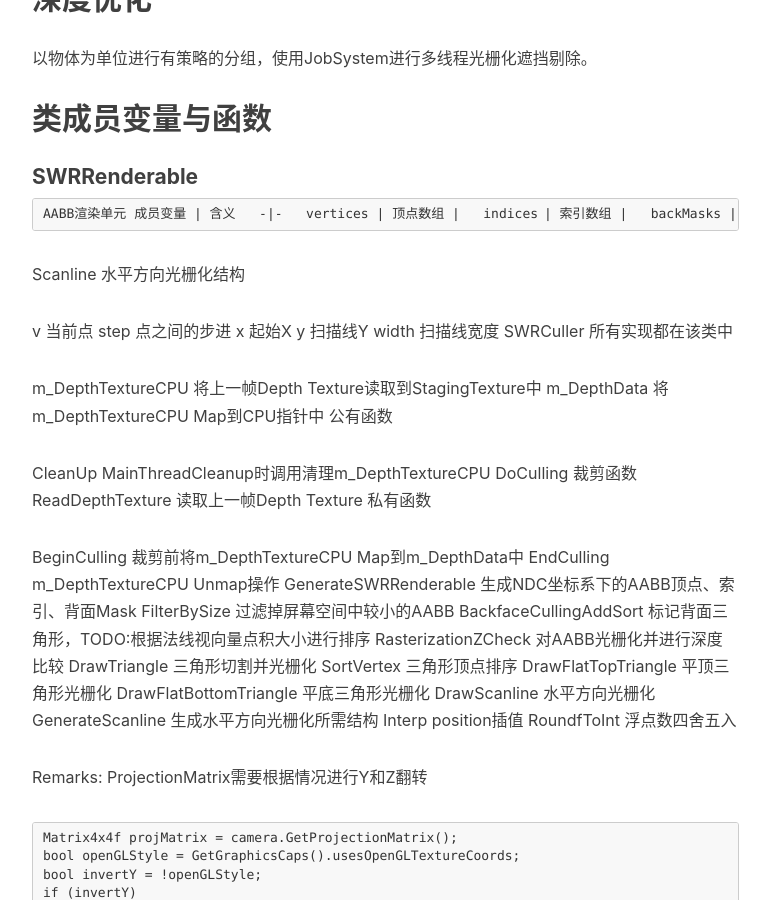
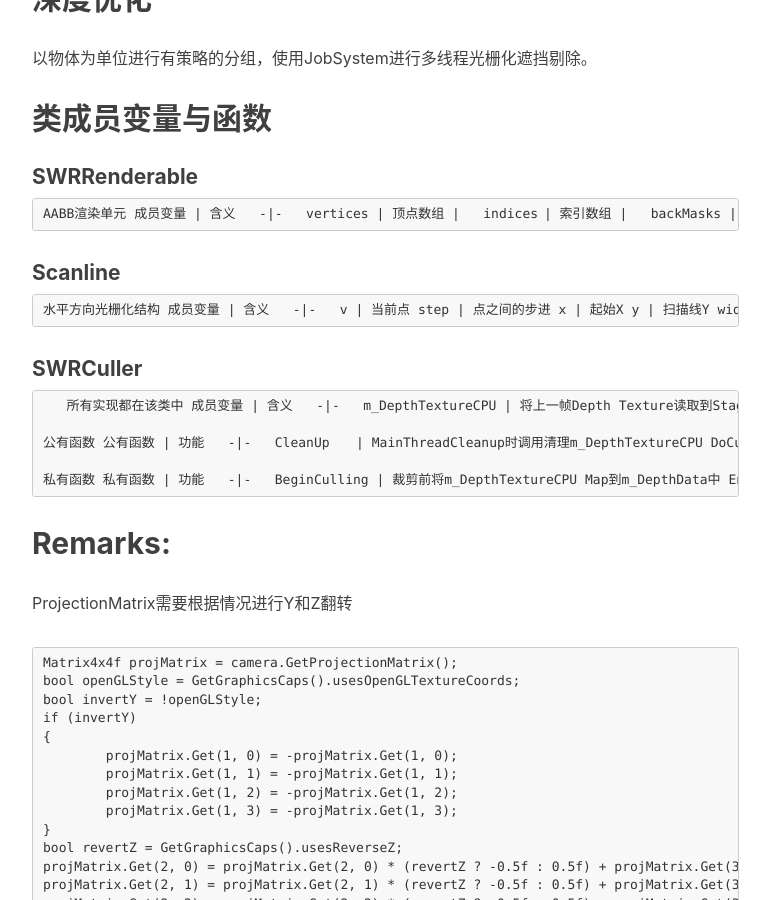
Before and after one commit to huangx916/huangx916.github.io, a Jekyll site: the page built from _posts/2019-09-23-swrzb.markdown, in a window 1280 px wide and 900 px high, scrolled down 1322 px. Shown: the whole window, without its empty margins (233-1003 px from the left). Built offline with Jekyll 4.4.1, drawn with Linux system fonts in a browser that asks for light colours; nearby versions of some CDN libraries; comment, search, counter and statistics services are not loaded.

Commit message:
Update 2019-09-23-swrzb.markdown

````diff
--- a/_posts/2019-09-23-swrzb.markdown
+++ b/_posts/2019-09-23-swrzb.markdown
@@ -34,42 +34,49 @@
 indices	| 索引数组 |
 backMasks | 三角形背面标识 |
 
-Scanline
+#### Scanline
     水平方向光栅化结构
+成员变量 | 含义
+-|-
+v | 当前点
+step | 点之间的步进
+x | 起始X
+y | 扫描线Y
+width | 扫描线宽度
 
-v	当前点
-step	点之间的步进
-x	起始X
-y	扫描线Y
-width	扫描线宽度
-SWRCuller
+#### SWRCuller
        所有实现都在该类中
+成员变量 | 含义
+-|-
+m_DepthTextureCPU | 将上一帧Depth Texture读取到StagingTexture中
+m_DepthData	| 将m_DepthTextureCPU Map到CPU指针中
 
-m_DepthTextureCPU	将上一帧Depth Texture读取到StagingTexture中
-m_DepthData	将m_DepthTextureCPU Map到CPU指针中
     公有函数
+公有函数 | 功能
+-|-
+CleanUp	| MainThreadCleanup时调用清理m_DepthTextureCPU
+DoCulling |	裁剪函数
+ReadDepthTexture |	读取上一帧Depth Texture
 
-CleanUp	MainThreadCleanup时调用清理m_DepthTextureCPU
-DoCulling	裁剪函数
-ReadDepthTexture	读取上一帧Depth Texture
     私有函数
+私有函数 | 功能
+-|-
+BeginCulling | 裁剪前将m_DepthTextureCPU Map到m_DepthData中
+EndCulling | m_DepthTextureCPU Unmap操作
+GenerateSWRRenderable | 生成NDC坐标系下的AABB顶点、索引、背面Mask
+FilterBySize | 过滤掉屏幕空间中较小的AABB
+BackfaceCullingAddSort | 标记背面三角形，TODO:根据法线视向量点积大小进行排序
+RasterizationZCheck |	对AABB光栅化并进行深度比较
+DrawTriangle | 三角形切割并光栅化
+SortVertex | 三角形顶点排序
+DrawFlatTopTriangle | 平顶三角形光栅化
+DrawFlatBottomTriangle | 平底三角形光栅化
+DrawScanline | 水平方向光栅化
+GenerateScanline | 生成水平方向光栅化所需结构
+Interp | position插值
+RoundfToInt | 浮点数四舍五入
 
-BeginCulling	裁剪前将m_DepthTextureCPU Map到m_DepthData中
-EndCulling	m_DepthTextureCPU Unmap操作
-GenerateSWRRenderable	生成NDC坐标系下的AABB顶点、索引、背面Mask
-FilterBySize	过滤掉屏幕空间中较小的AABB
-BackfaceCullingAddSort	标记背面三角形，TODO:根据法线视向量点积大小进行排序
-RasterizationZCheck	对AABB光栅化并进行深度比较
-DrawTriangle	三角形切割并光栅化
-SortVertex	三角形顶点排序
-DrawFlatTopTriangle	平顶三角形光栅化
-DrawFlatBottomTriangle	平底三角形光栅化
-DrawScanline	水平方向光栅化
-GenerateScanline	生成水平方向光栅化所需结构
-Interp	position插值
-RoundfToInt	浮点数四舍五入
-
-Remarks:
+## Remarks:
 ProjectionMatrix需要根据情况进行Y和Z翻转
 ```
 Matrix4x4f projMatrix = camera.GetProjectionMatrix();
@@ -77,10 +84,10 @@
 bool invertY = !openGLStyle;
 if (invertY)
 {
-projMatrix.Get(1, 0) = -projMatrix.Get(1, 0);
-projMatrix.Get(1, 1) = -projMatrix.Get(1, 1);
-projMatrix.Get(1, 2) = -projMatrix.Get(1, 2);
-projMatrix.Get(1, 3) = -projMatrix.Get(1, 3);
+	projMatrix.Get(1, 0) = -projMatrix.Get(1, 0);
+	projMatrix.Get(1, 1) = -projMatrix.Get(1, 1);
+	projMatrix.Get(1, 2) = -projMatrix.Get(1, 2);
+	projMatrix.Get(1, 3) = -projMatrix.Get(1, 3);
 }
 bool revertZ = GetGraphicsCaps().usesReverseZ;
 projMatrix.Get(2, 0) = projMatrix.Get(2, 0) * (revertZ ? -0.5f : 0.5f) + projMatrix.Get(3, 0) * 0.5f;
````
